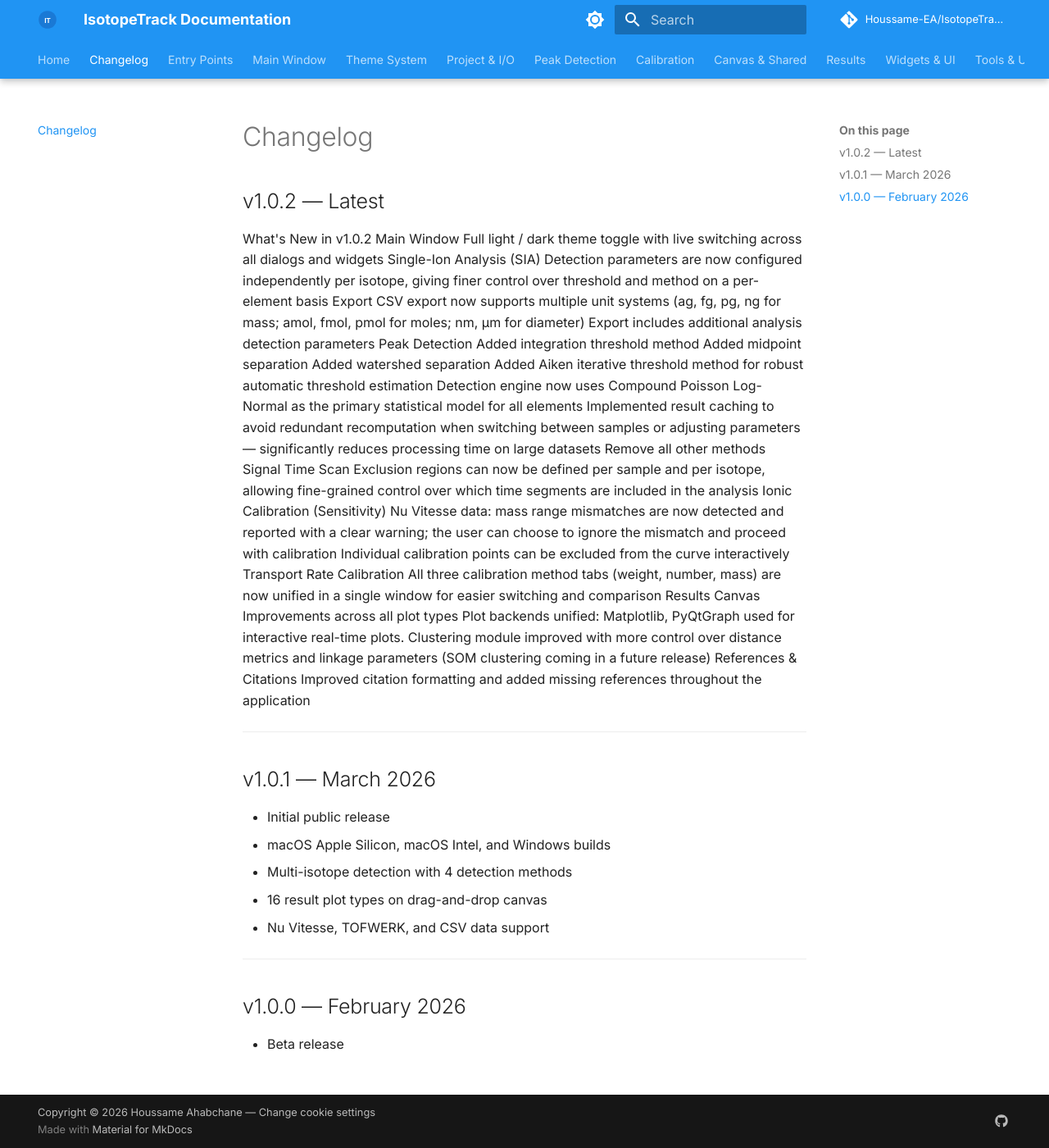
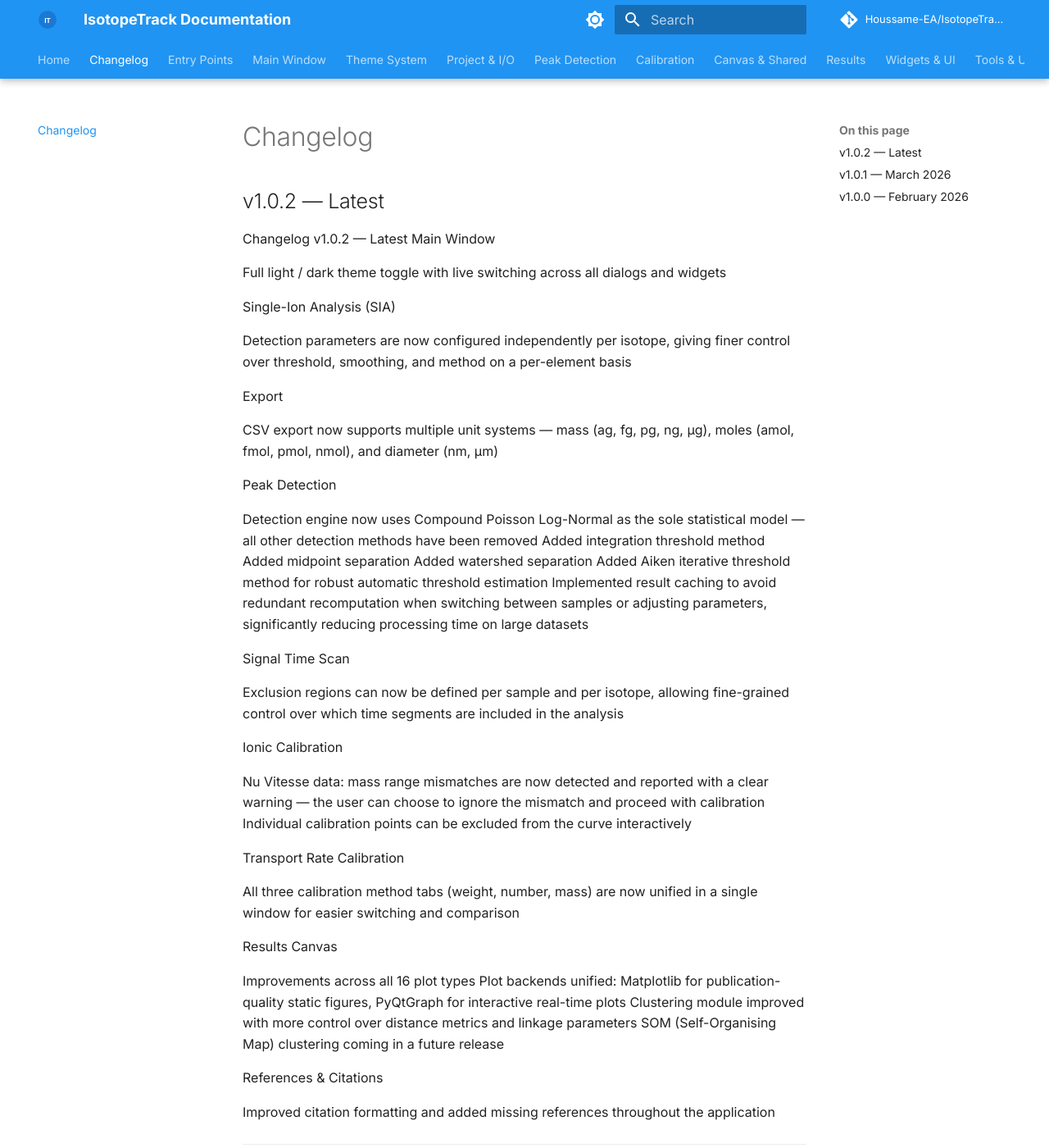
Before and after one commit to Houssame-EA/IsotopeTrack, an MkDocs documentation site: the page built from docs/changelog.md, in a window 1280 px wide and 1400 px high. Shown: the whole window at 82% size. Built offline with MkDocs 1.6.1 and Material for MkDocs 9.7.7, drawn with Linux system fonts in a browser that asks for light colours; comment, search, counter and statistics services are not loaded; the version menu is left out.

Commit message:
Update changelog.md

```diff
--- a/docs/changelog.md
+++ b/docs/changelog.md
@@ -2,34 +2,51 @@
 
 ## v1.0.2 — Latest
 
-What's New in v1.0.2
+Changelog
+v1.0.2 — Latest
 Main Window
+
 Full light / dark theme toggle with live switching across all dialogs and widgets
+
 Single-Ion Analysis (SIA)
-Detection parameters are now configured independently per isotope, giving finer control over threshold and method on a per-element basis
+
+Detection parameters are now configured independently per isotope, giving finer control over threshold, smoothing, and method on a per-element basis
+
 Export
-CSV export now supports multiple unit systems (ag, fg, pg, ng for mass; amol, fmol, pmol for moles; nm, µm for diameter)
-Export includes additional analysis detection parameters
+
+CSV export now supports multiple unit systems — mass (ag, fg, pg, ng, µg), moles (amol, fmol, pmol, nmol), and diameter (nm, µm)
+
 Peak Detection
+
+Detection engine now uses Compound Poisson Log-Normal as the sole statistical model — all other detection methods have been removed
 Added integration threshold method
 Added midpoint separation
 Added watershed separation
 Added Aiken iterative threshold method for robust automatic threshold estimation
-Detection engine now uses Compound Poisson Log-Normal as the primary statistical model for all elements
-Implemented result caching to avoid redundant recomputation when switching between samples or adjusting parameters — significantly reduces processing time on large datasets
-Remove all other methods
+Implemented result caching to avoid redundant recomputation when switching between samples or adjusting parameters, significantly reducing processing time on large datasets
+
 Signal Time Scan
+
 Exclusion regions can now be defined per sample and per isotope, allowing fine-grained control over which time segments are included in the analysis
-Ionic Calibration (Sensitivity)
-Nu Vitesse data: mass range mismatches are now detected and reported with a clear warning; the user can choose to ignore the mismatch and proceed with calibration
+
+Ionic Calibration
+
+Nu Vitesse data: mass range mismatches are now detected and reported with a clear warning — the user can choose to ignore the mismatch and proceed with calibration
 Individual calibration points can be excluded from the curve interactively
+
 Transport Rate Calibration
+
 All three calibration method tabs (weight, number, mass) are now unified in a single window for easier switching and comparison
+
 Results Canvas
-Improvements across all plot types
-Plot backends unified: Matplotlib, PyQtGraph used for interactive real-time plots.
-Clustering module improved with more control over distance metrics and linkage parameters (SOM clustering coming in a future release)
+
+Improvements across all 16 plot types
+Plot backends unified: Matplotlib for publication-quality static figures, PyQtGraph for interactive real-time plots
+Clustering module improved with more control over distance metrics and linkage parameters
+SOM (Self-Organising Map) clustering coming in a future release
+
 References & Citations
+
 Improved citation formatting and added missing references throughout the application
 
 ---
```
